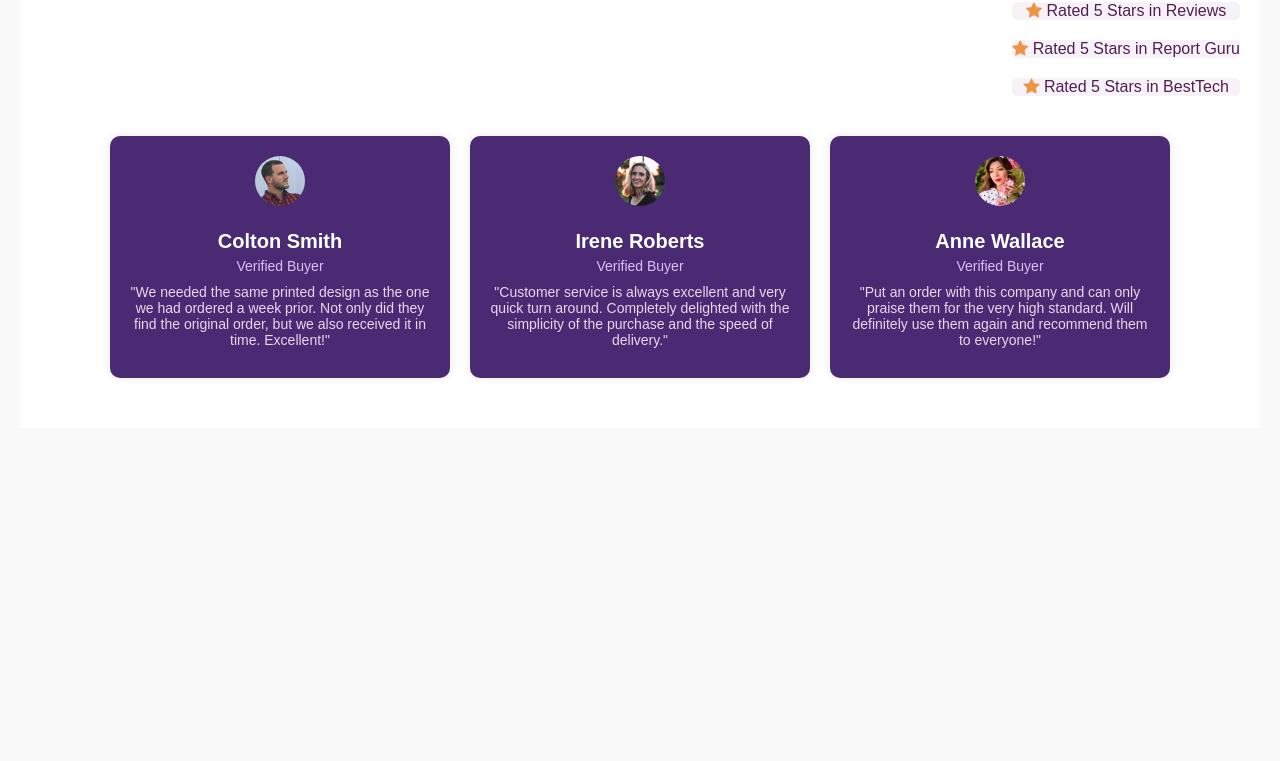
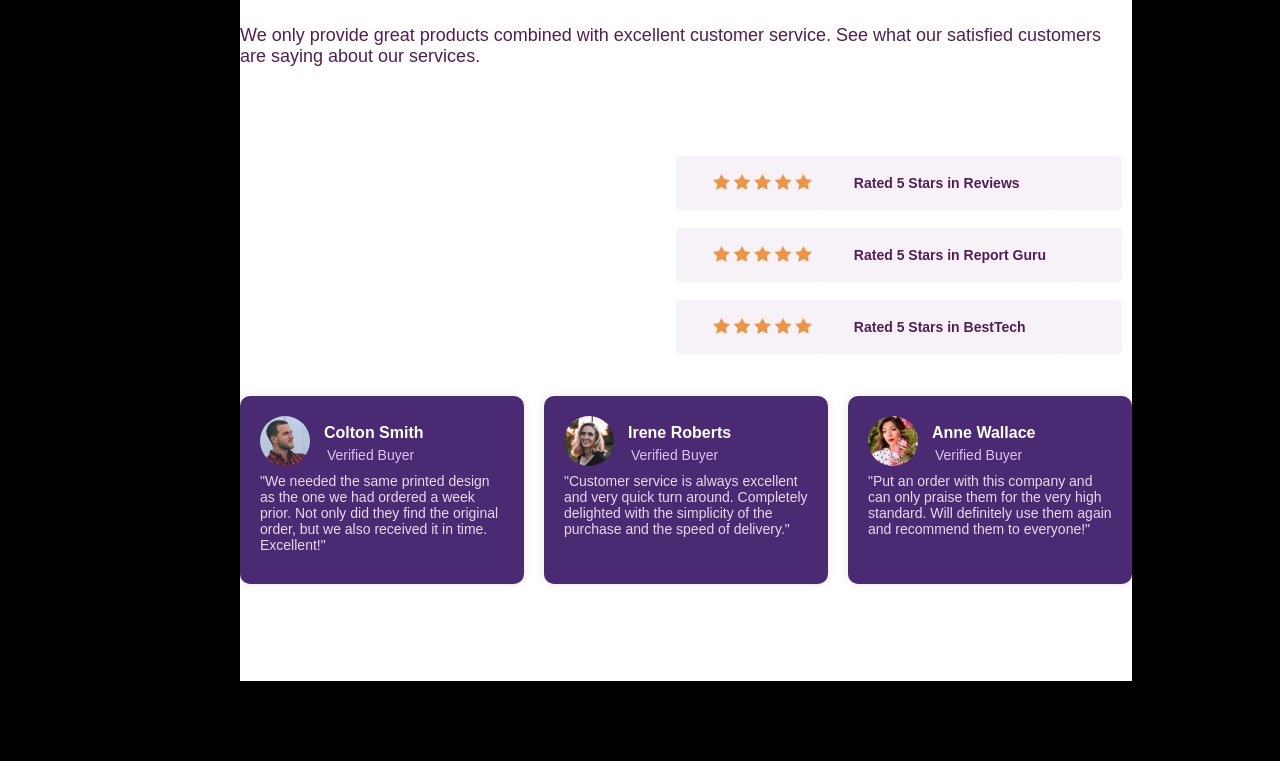
Before and after one commit to Marisolvice/social-proof-section-master, a plain HTML site: page index.html in a window 1280 px wide. Shown: the part 199-960 px from the top of the page. Before the commit the page ends 800 px from the top, so only its background shows below. Drawn offline with nearby package versions, Linux system fonts and the light colour scheme.

Commit message:
Modificacion en margenes,tamaños de fuentes, espaciados

```diff
--- a/index.html
+++ b/index.html
@@ -10,7 +10,8 @@
     />
   </head>
   <body>
-    <main class="cuerpo-principal">
+    <section class="cuerpo-principal">
+      <div class="superior">
         <div class="sesion-titulo">
           <h1>10,000+ of our users love our products.</h1>
 
@@ -24,23 +25,38 @@
         <div class="sesion-calificaciones">
           <div class="sesion-calificacion">
             <span><i class="bi bi-star-fill"></i></span>
-          <span class="sesion-calificacion__dato"
+            <span><i class="bi bi-star-fill"></i></span>
+            <span><i class="bi bi-star-fill"></i></span>
+            <span><i class="bi bi-star-fill"></i></span>
+            <span><i class="bi bi-star-fill"></i></span>
+            <span class="sesion-calificacion sesion-calificacion__dato"
               >Rated 5 Stars in Reviews</span
             >
           </div>
 
+          <div>
             <div class="sesion-calificacion">
               <span><i class="bi bi-star-fill"></i></span>
-          <span class="sesion-calificacion__dato"
+              <span><i class="bi bi-star-fill"></i></span>
+              <span><i class="bi bi-star-fill"></i></span>
+              <span><i class="bi bi-star-fill"></i></span>
+              <span><i class="bi bi-star-fill"></i></span>
+              <span class="sesion-calificacion sesion-calificacion__dato"
                 >Rated 5 Stars in Report Guru</span
               >
             </div>
 
             <div class="sesion-calificacion">
               <span><i class="bi bi-star-fill"></i></span>
-          <span class="sesion-calificacion__dato"
+              <span><i class="bi bi-star-fill"></i></span>
+              <span><i class="bi bi-star-fill"></i></span>
+              <span><i class="bi bi-star-fill"></i></span>
+              <span><i class="bi bi-star-fill"></i></span>
+              <span class="sesion-calificacion sesion-calificacion__dato"
                 >Rated 5 Stars in BestTech</span
               >
+            </div>
+          </div>
         </div>
       </div>
 
@@ -78,6 +94,6 @@
           </blockquote>
         </div>
       </section>
-    </main>
+    </section>
   </body>
 </html>
--- a/styles.css
+++ b/styles.css
@@ -6,62 +6,71 @@
 }
 
 body {
+  display: grid;
   background-color: white;
-  font-family: Arial, Helvetica, sans-serif;
-  background-color: #f9f9f9;
-  margin: 0;
+  font-family: sans-serif;
+  background-color: black;
+  margin: 80px 138px;
   padding: 0;
 }
-
+.superior {
+  display: grid;
+  flex-direction: column;
+  margin-right: 10px;
+  justify-content: center;
+  align-items: center;
+  margin-top: 18px;
+}
 .cuerpo-principal {
-  text-align: center;
-  padding: 50px 20px;
   background-color: #fff;
-  max-width: 1200px;
-  margin: auto;
+  margin: 0 102px;
+  min-height: 100vh;
+  display: grid;
 }
-
 .sesion-titulo h1 {
   font-size: 36px;
   color: var(--color-sesion-reseñas);
+  text-align: left;
 }
 
 .sesion-titulo p {
   font-size: 18px;
   color: var(--color-sesion-reseñas);
   margin-bottom: 40px;
+  text-align: left;
 }
 .sesion-calificaciones {
   display: grid;
   justify-content: flex-end;
-  gap: 20px;
-  margin-bottom: 40px;
+  text-align: left;
+  font-weight: bold;
 }
 
 .sesion-calificacion {
   color: var(--color-estrellas);
   background-color: var(--color-sesion-calificacion);
-  padding: 10px 20 px;
   border-radius: 5px;
+  padding: 18px 38px;
+  margin-bottom: 18px;
 }
 
 .sesion-calificacion__dato {
   color: var(--color-sesion-reseñas);
-  font-size: 16px;
+  font-size: 14px;
 }
 
 .sesion-reseñas {
   display: flex;
   justify-content: center;
   gap: 20px;
-  flex-wrap: wrap;
 }
 .sesion-reseña {
   background-color: #4b2a74;
   color: #fff;
   padding: 20px;
   border-radius: 10px;
-  width: 300px;
+  width: 244px;
+  height: 148px;
   box-shadow: 0 0 10px rgba(0, 0, 0, 0.1);
 }
 .sesion-reseña img {
@@ -72,14 +81,14 @@ body {
 }
 
 .sesion-reseña h3 {
-  font-size: 20px;
-  margin: 10px 0 5px;
+  font-size: 16px;
+  margin: -56px 64px 5px;
 }
 
 .sesion-reseña p {
   font-size: 14px;
   color: #e0bff9;
-  margin: 0 0 10px;
+  margin: 0 67px 10px;
 }
 
 .sesion-reseña blockquote {
@@ -87,3 +96,24 @@ body {
   color: #eed5ea;
   margin: 0 0 10px;
 }
+
+/* @media (max-width: 600px) {
+  .cuerpo-principal {
+    width: 100%;
+    padding: 10px;
+  }
+}
+
+@media (min-width: 601px) and (max-width: 1024px) {
+  .cuerpo-principal {
+    width: 90%;
+    padding: 15px;
+  }
+}
+
+@media (min-width: 1025px) {
+  .cuerpo-principal {
+    width: 70%;
+    padding: 30px;
+  }
+} */
```
Lines whose indentation alone changed are shown as unchanged.
